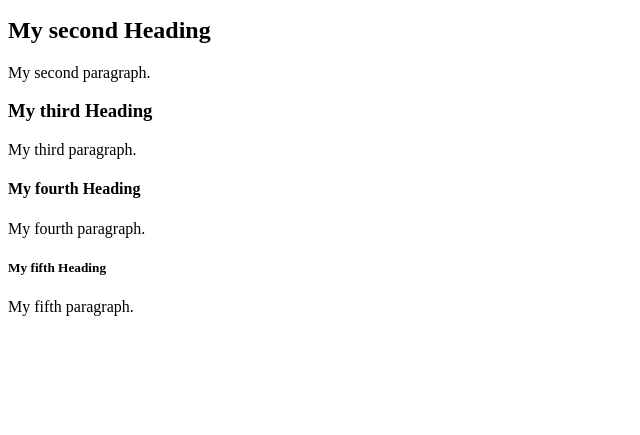
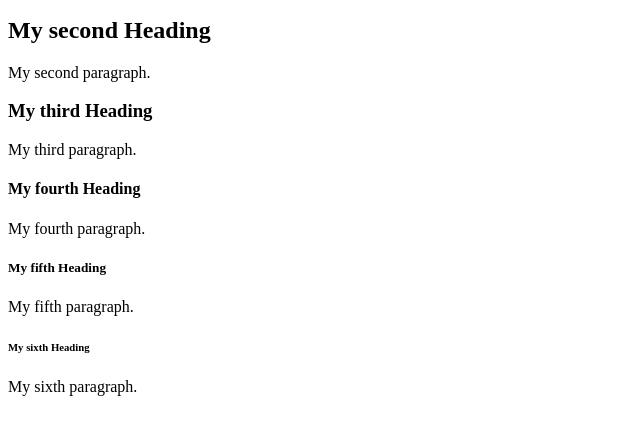
Before and after one commit to yaramanoj/yaramanoj, a plain HTML site: page index.html in a window 1280 px wide. Shown: the part 101-536 px from the top of the page, without its empty margins (0-640 px from the left). Drawn offline with Linux system fonts and the light colour scheme.

Commit message:
added sixth line

```diff
--- a/index.html
+++ b/index.html
@@ -22,5 +22,9 @@
 
 <p>My fifth paragraph.</p>
 
+<h6>My sixth Heading</h6>
+
+<p>My sixth paragraph.</p>
+
 </body>
 </html>
```
